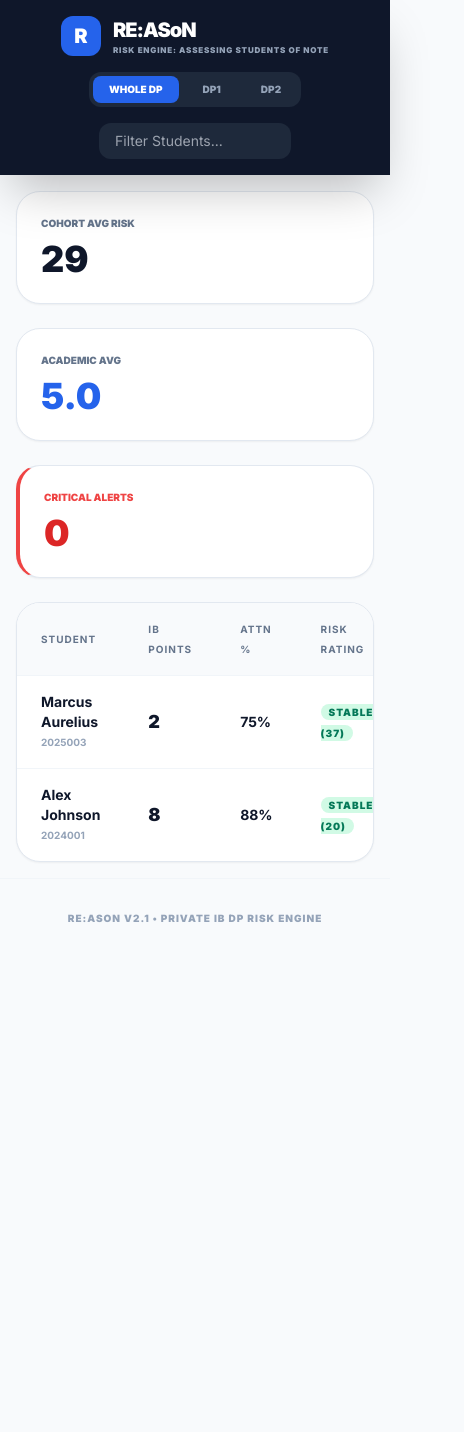
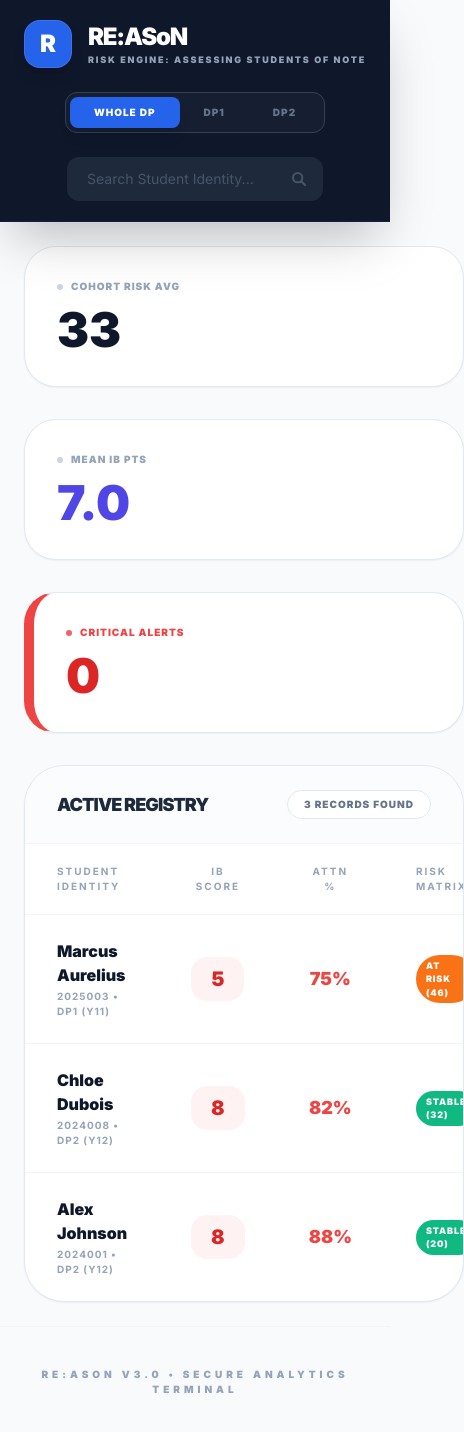
Before and after one commit to brandonkruse-dpc/REASoN, a React (Vite) app: page / in a window 390 px wide. Shown: the top 1432 px of the page, 464 px wide, since content can reach past the window. Before the commit the page ends 958 px from the top, so only its background shows below. Built offline with nearby package versions, Linux system fonts and the light colour scheme.

Commit message:
feat: Improve system robustness and clarity
Enhance error handling for module resolution conflicts and add console logs for system diagnostics. Refactor type and constant declarations for better organization.

```diff
--- a/index.tsx
+++ b/index.tsx
@@ -4,7 +4,7 @@ import ReactDOM from 'react-dom/client';
 import { GoogleGenAI, Type } from "@google/genai";
 import { LineChart, Line, XAxis, YAxis, CartesianGrid, Tooltip, ResponsiveContainer } from 'recharts';
 
-// --- TYPES ---
+// --- APPLICATION TYPES ---
 enum YearGroup {
   DP1 = 'DP1 (Y11)',
   DP2 = 'DP2 (Y12)'
@@ -64,7 +64,7 @@ interface RiskAnalysis {
   recommendations: string[];
 }
 
-// --- CONSTANTS ---
+// --- CONSTANTS & MOCK DATA ---
 const DEFAULT_WEIGHTS: RiskWeights = {
   attendanceWeight: 0.25,
   lowGradeWeight: 0.35,
@@ -98,17 +98,34 @@ const MOCK_STUDENTS: Student[] = [
     attendance: 75,
     lessonsMissed: 52,
     grades: [
-      { subject: "Chemistry", level: "HL", currentMark: 2, predictedGrade: 3, trend: 'down', assignments: [{ name: "Lab Report 1", score: 0, maxScore: 20, type: "Summative", status: "Missing" }] }
+      { subject: "Chemistry", level: "HL", currentMark: 2, predictedGrade: 3, trend: 'down', assignments: [{ name: "Lab Report 1", score: 0, maxScore: 20, type: "Summative", status: "Missing" }] },
+      { subject: "Biology", level: "SL", currentMark: 3, predictedGrade: 4, trend: 'stable', assignments: [] }
     ],
     core: { ee: 'Not Started', tok: 'At Risk', cas: 'Behind', points: 0 },
     riskScore: 92,
     totalPoints: 18,
     lastUpdated: "2024-05-01",
     historicalRiskScores: [{ date: "2024-03-01", score: 80 }, { date: "2024-04-01", score: 88 }, { date: "2024-05-01", score: 92 }]
+  },
+  {
+    id: "2024008",
+    name: "Chloe Dubois",
+    yearGroup: YearGroup.DP2,
+    attendance: 82,
+    lessonsMissed: 38,
+    grades: [
+      { subject: "Visual Arts", level: "HL", currentMark: 5, predictedGrade: 5, trend: 'stable', assignments: [] },
+      { subject: "French A", level: "HL", currentMark: 3, predictedGrade: 4, trend: 'down', assignments: [{ name: "IOA Prep", score: 0, maxScore: 10, type: "Summative", status: "Missing" }] }
+    ],
+    core: { ee: 'At Risk', tok: 'At Risk', cas: 'Behind', points: 0 },
+    riskScore: 78,
+    totalPoints: 21,
+    lastUpdated: "2024-05-01",
+    historicalRiskScores: [{ date: "2024-05-01", score: 78 }]
   }
 ];
 
-// --- SERVICES ---
+// --- UTILITIES & SERVICES ---
 const calculateRiskScore = (student: Student, weights: RiskWeights): number => {
   let score = 0;
   score += Math.max(0, 95 - student.attendance) * 5 * weights.attendanceWeight;
@@ -117,22 +134,31 @@ const calculateRiskScore = (student: Student, weights: RiskWeights): number => {
     if (g.trend === 'down') score += 10 * weights.trendWeight;
   });
   if (student.core.ee === 'At Risk') score += 35 * weights.coreRiskWeight;
+  if (student.core.tok === 'At Risk') score += 30 * weights.coreRiskWeight;
   return Math.min(100, Math.round(score));
 };
 
 const calculateTotalPoints = (student: Student): number => {
   const academic = student.grades.reduce((acc, g) => acc + (g.currentMark || 0), 0);
-  return academic + (student.core.points || 0);
+  return Math.min(45, academic + (student.core.points || 0));
 };
 
-const getAIClient = () => new GoogleGenAI({ apiKey: (window as any).process?.env?.API_KEY || "" });
+// --- GEMINI SERVICE ---
+const analyzeStudentRisk = async (student: Student): Promise<RiskAnalysis> => {
+  const apiKey = (window as any).process?.env?.API_KEY || "";
+  if (!apiKey) {
+    return {
+      riskLevel: student.riskScore > 70 ? 'Critical' : 'Medium',
+      summary: "Manual Review Required. AI Synthesis is currently offline due to a missing configuration key.",
+      recommendations: ["Examine Attendance records", "Verify EE Draft Status", "Check for missing Summative tasks"]
+    };
+  }
 
-const analyzeStudentRisk = async (student: Student): Promise<RiskAnalysis> => {
-  const ai = getAIClient();
+  const ai = new GoogleGenAI({ apiKey });
   try {
     const response = await ai.models.generateContent({
       model: "gemini-3-flash-preview",
-      contents: `Analyze risk for IB DP Student: ${student.name}. Attendance: ${student.attendance}%. Grades: ${JSON.stringify(student.grades)}. Core: ${JSON.stringify(student.core)}`,
+      contents: `Perform a risk assessment for IB student ${student.name}. Data: Attendance ${student.attendance}%, Grades: ${JSON.stringify(student.grades)}, Core: ${JSON.stringify(student.core)}. Respond in JSON format.`,
       config: {
         responseMimeType: "application/json",
         responseSchema: {
@@ -148,17 +174,23 @@ const analyzeStudentRisk = async (student: Student): Promise<RiskAnalysis> => {
     });
     return JSON.parse(response.text.trim());
   } catch (e) {
-    return { riskLevel: 'Medium', summary: 'AI synthesis unavailable. Manual review suggested based on score of ' + student.riskScore, recommendations: ['Check attendance logs', 'Verify IA drafts'] };
+    console.error("AI Error:", e);
+    return { riskLevel: 'Medium', summary: "Synthesis error. Manual grade check required.", recommendations: ["Contact subject teachers"] };
   }
 };
 
 // --- COMPONENTS ---
 const RiskBadge: React.FC<{ score: number }> = ({ score }) => {
-  const color = score > 70 ? 'bg-red-100 text-red-700' : score > 40 ? 'bg-orange-100 text-orange-700' : 'bg-emerald-100 text-emerald-700';
-  return <span className={`px-2 py-0.5 rounded-full text-[10px] font-black uppercase tracking-widest ${color}`}>{score > 70 ? 'Critical' : score > 40 ? 'At Risk' : 'Stable'} ({score})</span>;
+  const color = score > 70 ? 'bg-red-500 text-white' : score > 40 ? 'bg-orange-500 text-white' : 'bg-emerald-500 text-white';
+  const label = score > 70 ? 'CRITICAL' : score > 40 ? 'AT RISK' : 'STABLE';
+  return (
+    <div className={`px-2.5 py-1 rounded-full text-[9px] font-black tracking-widest ${color}`}>
+      {label} ({score})
+    </div>
+  );
 };
 
-// --- APP COMPONENT ---
+// --- MAIN APPLICATION ---
 const App: React.FC = () => {
   const [students, setStudents] = useState<Student[]>(MOCK_STUDENTS);
   const [weights, setWeights] = useState<RiskWeights>(DEFAULT_WEIGHTS);
@@ -168,12 +200,19 @@ const App: React.FC = () => {
   const [isAnalyzing, setIsAnalyzing] = useState(false);
   const [aiAnalysis, setAiAnalysis] = useState<RiskAnalysis | null>(null);
 
+  // Recalculate scores when weights change
   useEffect(() => {
-    setStudents(prev => prev.map(s => ({ ...s, riskScore: calculateRiskScore(s, weights), totalPoints: calculateTotalPoints(s) })));
+    setStudents(prev => prev.map(s => ({
+      ...s,
+      riskScore: calculateRiskScore(s, weights),
+      totalPoints: calculateTotalPoints(s)
+    })));
   }, [weights]);
 
   const filtered = useMemo(() => {
-    return students.filter(s => (view === 'all' || s.yearGroup === view) && (s.name.toLowerCase().includes(search.toLowerCase()))).sort((a,b) => b.riskScore - a.riskScore);
+    return students
+      .filter(s => (view === 'all' || s.yearGroup === view) && s.name.toLowerCase().includes(search.toLowerCase()))
+      .sort((a, b) => b.riskScore - a.riskScore);
   }, [students, view, search]);
 
   const runAnalysis = async () => {
@@ -185,120 +224,209 @@ const App: React.FC = () => {
   };
 
   return (
-    <div className="min-h-screen bg-slate-50 flex flex-col font-['Inter']">
-      <header className="bg-slate-900 text-white p-4 shadow-2xl sticky top-0 z-50">
-        <div className="max-w-7xl mx-auto flex flex-col md:flex-row justify-between items-center gap-4">
-          <div className="flex items-center gap-3">
-            <div className="w-10 h-10 bg-blue-600 rounded-xl flex items-center justify-center font-black text-xl">R</div>
+    <div className="min-h-screen bg-slate-50 flex flex-col font-['Inter'] selection:bg-blue-100">
+      <header className="bg-slate-900 text-white p-5 sticky top-0 z-50 shadow-2xl border-b border-blue-900/30">
+        <div className="max-w-7xl mx-auto flex flex-col md:flex-row justify-between items-center gap-6">
+          <div className="flex items-center gap-4">
+            <div className="w-12 h-12 bg-blue-600 rounded-2xl flex items-center justify-center font-black text-2xl shadow-lg border border-white/10">R</div>
             <div>
-              <h1 className="text-xl font-black tracking-tighter">RE:ASoN</h1>
-              <p className="text-[8px] text-slate-400 uppercase tracking-widest font-black">Risk Engine: Assessing Students of Note</p>
+              <h1 className="text-2xl font-black tracking-tighter">RE:ASoN</h1>
+              <p className="text-[9px] text-slate-400 uppercase tracking-[0.2em] font-black">Risk Engine: Assessing Students of Note</p>
             </div>
           </div>
-          <div className="flex gap-2 bg-slate-800 p-1 rounded-xl">
+
+          <div className="flex bg-slate-800/50 p-1 rounded-xl border border-slate-700">
             {(['all', YearGroup.DP1, YearGroup.DP2] as const).map(v => (
-              <button key={v} onClick={() => setView(v)} className={`px-4 py-1.5 rounded-lg text-[10px] font-black uppercase transition-all ${view === v ? 'bg-blue-600' : 'text-slate-400 hover:text-white'}`}>
-                {v === 'all' ? 'Whole DP' : v === YearGroup.DP1 ? 'DP1' : 'DP2'}
+              <button
+                key={v}
+                onClick={() => setView(v)}
+                className={`px-6 py-2 rounded-lg text-[10px] font-black uppercase transition-all tracking-widest ${view === v ? 'bg-blue-600 text-white shadow-lg' : 'text-slate-500 hover:text-slate-300'}`}
+              >
+                {v === 'all' ? 'WHOLE DP' : v === YearGroup.DP1 ? 'DP1' : 'DP2'}
               </button>
             ))}
           </div>
-          <input value={search} onChange={e => setSearch(e.target.value)} placeholder="Filter Students..." className="bg-slate-800 border-none rounded-xl px-4 py-2 text-sm focus:ring-2 focus:ring-blue-500 w-48" />
+
+          <div className="relative group">
+            <input
+              value={search}
+              onChange={e => setSearch(e.target.value)}
+              placeholder="Search Student Identity..."
+              className="bg-slate-800 border-none rounded-xl px-5 py-3 text-sm focus:ring-2 focus:ring-blue-500 w-64 transition-all outline-none placeholder:text-slate-600 text-slate-100"
+            />
+            <div className="absolute right-4 top-3.5 text-slate-600">
+              <svg className="w-4 h-4" fill="none" stroke="currentColor" viewBox="0 0 24 24"><path strokeLinecap="round" strokeLinejoin="round" strokeWidth="3" d="M21 21l-6-6m2-5a7 7 0 11-14 0 7 7 0 0114 0z"/></svg>
+            </div>
+          </div>
         </div>
       </header>
 
-      <main className="flex-1 max-w-7xl mx-auto w-full p-4 lg:p-8 grid grid-cols-1 lg:grid-cols-12 gap-8">
-        <div className={`space-y-6 ${selected ? 'hidden lg:block lg:col-span-8' : 'col-span-12'}`}>
-          <div className="grid grid-cols-1 md:grid-cols-3 gap-6">
-            <div className="bg-white p-6 rounded-3xl shadow-sm border border-slate-200">
-              <p className="text-[10px] text-slate-500 font-black uppercase mb-2">Cohort Avg Risk</p>
-              <p className="text-4xl font-black">{Math.round(filtered.reduce((a,s)=>a+s.riskScore,0)/filtered.length || 0)}</p>
+      <main className="flex-1 max-w-7xl mx-auto w-full p-6 lg:p-10 grid grid-cols-1 lg:grid-cols-12 gap-10">
+        <div className={`space-y-8 ${selected ? 'hidden lg:block lg:col-span-8' : 'col-span-12'}`}>
+          <div className="grid grid-cols-1 md:grid-cols-3 gap-8">
+            <div className="bg-white p-8 rounded-[32px] shadow-sm border border-slate-200 hover:shadow-xl transition-all group">
+              <p className="text-[10px] text-slate-400 font-black uppercase tracking-widest mb-3 flex items-center gap-2">
+                <div className="w-1.5 h-1.5 rounded-full bg-slate-300 group-hover:bg-blue-500 transition-colors"></div>
+                Cohort Risk Avg
+              </p>
+              <p className="text-5xl font-black text-slate-900">
+                {Math.round(filtered.reduce((a,s)=>a+s.riskScore,0)/filtered.length || 0)}
+              </p>
             </div>
-            <div className="bg-white p-6 rounded-3xl shadow-sm border border-slate-200">
-              <p className="text-[10px] text-slate-500 font-black uppercase mb-2">Academic Avg</p>
-              <p className="text-4xl font-black text-blue-600">{(filtered.reduce((a,s)=>a+s.totalPoints,0)/filtered.length || 0).toFixed(1)}</p>
+            <div className="bg-white p-8 rounded-[32px] shadow-sm border border-slate-200 hover:shadow-xl transition-all group">
+              <p className="text-[10px] text-slate-400 font-black uppercase tracking-widest mb-3 flex items-center gap-2">
+                <div className="w-1.5 h-1.5 rounded-full bg-slate-300 group-hover:bg-indigo-500 transition-colors"></div>
+                Mean IB Pts
+              </p>
+              <p className="text-5xl font-black text-indigo-600 leading-none">
+                {(filtered.reduce((a,s)=>a+s.totalPoints,0)/filtered.length || 0).toFixed(1)}
+              </p>
             </div>
-            <div className="bg-white p-6 rounded-3xl shadow-sm border border-slate-200 border-l-4 border-l-red-500">
-              <p className="text-[10px] text-red-500 font-black uppercase mb-2">Critical Alerts</p>
-              <p className="text-4xl font-black text-red-600">{filtered.filter(s=>s.riskScore > 70).length}</p>
+            <div className="bg-white p-8 rounded-[32px] shadow-sm border border-slate-200 border-l-[10px] border-l-red-500 hover:shadow-xl transition-all group">
+              <p className="text-[10px] text-red-500 font-black uppercase tracking-widest mb-3 flex items-center gap-2">
+                <div className="w-1.5 h-1.5 rounded-full bg-red-500 animate-pulse"></div>
+                Critical Alerts
+              </p>
+              <p className="text-5xl font-black text-red-600">
+                {filtered.filter(s=>s.riskScore > 70).length}
+              </p>
             </div>
           </div>
 
-          <div className="bg-white rounded-3xl shadow-sm border border-slate-200 overflow-hidden">
-            <table className="w-full text-left text-sm">
-              <thead className="bg-slate-50 border-b border-slate-100 text-[10px] font-black uppercase tracking-widest text-slate-500">
-                <tr>
-                  <th className="px-6 py-4">Student</th>
-                  <th className="px-6 py-4">IB Points</th>
-                  <th className="px-6 py-4">Attn %</th>
-                  <th className="px-6 py-4">Risk Rating</th>
+          <div className="bg-white rounded-[40px] shadow-sm border border-slate-200 overflow-hidden">
+            <div className="px-8 py-6 border-b border-slate-100 flex justify-between items-center bg-slate-50/50">
+              <h2 className="font-black text-slate-800 uppercase tracking-tighter text-lg">Active Registry</h2>
+              <span className="text-[10px] font-black bg-white border border-slate-200 px-4 py-1.5 rounded-full text-slate-500 tracking-widest uppercase">
+                {filtered.length} RECORDS FOUND
+              </span>
+            </div>
+            <div className="overflow-x-auto">
+              <table className="w-full text-left border-collapse">
+                <thead>
+                  <tr className="text-[10px] font-black uppercase tracking-[0.2em] text-slate-400 border-b border-slate-100">
+                    <th className="px-8 py-5">Student Identity</th>
+                    <th className="px-8 py-5 text-center">IB Score</th>
+                    <th className="px-8 py-5 text-center">Attn %</th>
+                    <th className="px-8 py-5">Risk Matrix</th>
                   </tr>
                 </thead>
                 <tbody className="divide-y divide-slate-100">
                   {filtered.map(s => (
-                  <tr key={s.id} onClick={() => { setSelected(s); setAiAnalysis(null); }} className={`cursor-pointer hover:bg-slate-50 transition-colors ${selected?.id === s.id ? 'bg-blue-50/50' : ''}`}>
-                    <td className="px-6 py-4"><div className="font-bold">{s.name}</div><div className="text-[10px] text-slate-400 font-bold">{s.id}</div></td>
-                    <td className="px-6 py-4"><span className="font-black text-lg">{s.totalPoints}</span></td>
-                    <td className="px-6 py-4 font-bold">{s.attendance}%</td>
-                    <td className="px-6 py-4"><RiskBadge score={s.riskScore} /></td>
+                    <tr
+                      key={s.id}
+                      onClick={() => { setSelected(s); setAiAnalysis(null); }}
+                      className={`cursor-pointer transition-all duration-200 ${selected?.id === s.id ? 'bg-blue-50/50' : 'hover:bg-slate-50'}`}
+                    >
+                      <td className="px-8 py-6">
+                        <div className={`font-black text-base transition-colors ${selected?.id === s.id ? 'text-blue-600' : 'text-slate-900'}`}>{s.name}</div>
+                        <div className="text-[10px] text-slate-400 font-bold uppercase tracking-widest mt-0.5">{s.id} • {s.yearGroup}</div>
+                      </td>
+                      <td className="px-8 py-6 text-center">
+                        <div className={`inline-block px-5 py-2 rounded-2xl font-black text-xl ${s.totalPoints < 24 ? 'bg-red-50 text-red-600' : 'bg-slate-100 text-slate-700'}`}>
+                          {s.totalPoints}
+                        </div>
+                      </td>
+                      <td className="px-8 py-6 text-center">
+                        <div className={`text-lg font-black ${s.attendance < 90 ? 'text-red-500' : 'text-slate-800'}`}>{s.attendance}%</div>
+                      </td>
+                      <td className="px-8 py-6">
+                        <RiskBadge score={s.riskScore} />
+                      </td>
                     </tr>
                   ))}
                 </tbody>
               </table>
             </div>
           </div>
+        </div>
 
         {selected && (
-          <div className="col-span-12 lg:col-span-4 space-y-6">
-            <div className="bg-white rounded-3xl shadow-2xl border border-slate-200 overflow-hidden animate-in fade-in slide-in-from-right-4 duration-300">
-              <div className="p-6 bg-slate-900 text-white flex justify-between items-start">
+          <div className="col-span-12 lg:col-span-4 space-y-8">
+            <div className="bg-white rounded-[40px] shadow-2xl border border-slate-200 overflow-hidden sticky top-32 z-10 transition-all animate-in fade-in slide-in-from-bottom-8 duration-500">
+              <div className="p-8 bg-slate-900 text-white relative">
+                <button
+                  onClick={() => setSelected(null)}
+                  className="absolute top-6 right-6 p-2.5 bg-slate-800/80 hover:bg-red-600 rounded-full transition-all group"
+                >
+                  <svg className="w-5 h-5 text-slate-400 group-hover:text-white" fill="none" stroke="currentColor" viewBox="0 0 24 24"><path strokeLinecap="round" strokeLinejoin="round" strokeWidth="2.5" d="M6 18L18 6M6 6l12 12"/></svg>
+                </button>
                 <div>
-                  <h2 className="text-2xl font-black">{selected.name}</h2>
-                  <p className="text-blue-400 font-black text-[10px] uppercase tracking-widest">{selected.yearGroup}</p>
-                </div>
-                <button onClick={() => setSelected(null)} className="p-2 bg-slate-800 rounded-full">✕</button>
-              </div>
-              <div className="p-6 space-y-6">
-                <div className="p-1 rounded-2xl bg-gradient-to-br from-indigo-500 to-purple-600 shadow-lg">
-                  <div className="bg-white p-4 rounded-xl">
-                    <h3 className="text-[10px] font-black text-indigo-900 uppercase mb-3 flex justify-between">
-                      <span>RE:ASoN AI Synthesis</span>
-                      {!aiAnalysis && <span className="animate-pulse text-indigo-500">NEW DATA</span>}
-                    </h3>
-                    {isAnalyzing ? <div className="py-4 text-center text-xs font-black text-slate-400 animate-pulse">SYNTHESIZING...</div> : aiAnalysis ? (
-                      <div className="space-y-3">
-                        <div className="bg-blue-50 p-2 rounded-lg text-[10px] font-black uppercase text-blue-700">Risk: {aiAnalysis.riskLevel}</div>
-                        <p className="text-xs text-slate-600 italic leading-relaxed">"{aiAnalysis.summary}"</p>
-                        <ul className="space-y-1">
-                          {aiAnalysis.recommendations.map((r,i) => <li key={i} className="text-[10px] font-bold text-slate-500 flex gap-2"><span className="text-indigo-500">●</span> {r}</li>)}
-                        </ul>
-                        <button onClick={runAnalysis} className="text-[9px] font-black text-indigo-600 uppercase">Refresh Insights</button>
-                      </div>
-                    ) : <button onClick={runAnalysis} className="w-full py-3 bg-indigo-600 text-white rounded-xl font-black uppercase tracking-widest text-[10px]">Generate Risk Analysis</button>}
+                  <h2 className="text-3xl font-black tracking-tighter leading-none mb-1 pr-12">{selected.name}</h2>
+                  <p className="text-blue-400 font-black text-[10px] uppercase tracking-[0.2em]">{selected.yearGroup}</p>
                 </div>
               </div>
 
+              <div className="p-8 space-y-10">
+                {/* AI INSIGHTS PANEL */}
+                <div className="p-1 rounded-[32px] bg-gradient-to-br from-indigo-500 via-purple-500 to-pink-500 shadow-xl overflow-hidden">
+                  <div className="bg-white p-6 rounded-[28px]">
+                    <h3 className="text-[10px] font-black text-indigo-900 uppercase tracking-widest mb-4 flex justify-between items-center">
+                      <span>RE:ASoN AI SYNTHESIS</span>
+                      {!aiAnalysis && <span className="w-2 h-2 rounded-full bg-indigo-500 animate-pulse"></span>}
+                    </h3>
+
+                    {isAnalyzing ? (
+                      <div className="py-8 text-center">
+                        <div className="inline-block w-8 h-8 border-4 border-indigo-500 border-t-transparent rounded-full animate-spin mb-4"></div>
+                        <p className="text-[10px] font-black text-slate-400 uppercase tracking-widest">Processing Matrix...</p>
+                      </div>
+                    ) : aiAnalysis ? (
+                      <div className="space-y-4 animate-in fade-in zoom-in-95 duration-300">
+                        <div className={`p-3 rounded-xl text-[10px] font-black uppercase text-center tracking-widest ${aiAnalysis.riskLevel === 'Critical' ? 'bg-red-100 text-red-700' : 'bg-blue-100 text-blue-700'}`}>
+                          Rating: {aiAnalysis.riskLevel}
+                        </div>
+                        <p className="text-xs text-slate-600 italic font-medium leading-relaxed">"{aiAnalysis.summary}"</p>
+                        <ul className="space-y-2">
+                          {aiAnalysis.recommendations.map((r,i) => (
+                            <li key={i} className="text-[11px] font-bold text-slate-700 flex gap-2">
+                              <span className="text-indigo-500 mt-0.5">•</span> {r}
+                            </li>
+                          ))}
+                        </ul>
+                        <button onClick={runAnalysis} className="text-[9px] font-black text-indigo-600 uppercase tracking-widest hover:text-indigo-800 transition-colors">REFRESH INSIGHTS</button>
+                      </div>
+                    ) : (
+                      <button
+                        onClick={runAnalysis}
+                        className="w-full py-5 bg-indigo-600 hover:bg-indigo-700 text-white rounded-2xl font-black uppercase tracking-widest text-[10px] shadow-lg transition-all active:scale-95"
+                      >
+                        GENERATE RISK SYNOPSIS
+                      </button>
+                    )}
+                  </div>
+                </div>
+
+                <div className="space-y-4">
+                  <h3 className="text-[10px] font-black uppercase tracking-widest text-slate-400 border-b border-slate-100 pb-3">Academic Performance</h3>
                   <div className="space-y-3">
-                  <h3 className="text-[10px] font-black uppercase text-slate-400">Academic Standing</h3>
                     {selected.grades.map((g,i) => (
-                    <div key={i} className="p-3 bg-slate-50 rounded-xl flex justify-between items-center border border-slate-100">
-                      <div><div className="text-xs font-black uppercase">{g.subject}</div><div className="text-[9px] font-bold text-slate-400">{g.level} • {g.trend.toUpperCase()}</div></div>
-                      <div className={`text-xl font-black ${g.currentMark < 4 ? 'text-red-600' : 'text-slate-900'}`}>{g.currentMark}</div>
+                      <div key={i} className="p-4 bg-slate-50 rounded-2xl flex justify-between items-center group hover:bg-white hover:shadow-md transition-all border border-transparent hover:border-slate-100">
+                        <div>
+                          <div className="text-xs font-black text-slate-800 uppercase tracking-tight">{g.subject}</div>
+                          <div className="text-[9px] font-bold text-slate-400 uppercase tracking-widest mt-0.5">{g.level} • {g.trend.toUpperCase()} TREND</div>
+                        </div>
+                        <div className={`text-2xl font-black ${g.currentMark < 4 ? 'text-red-500' : 'text-slate-900'}`}>{g.currentMark}</div>
                       </div>
                     ))}
                   </div>
                 </div>
               </div>
             </div>
+          </div>
         )}
       </main>
-      <footer className="p-8 text-center text-[10px] font-black text-slate-400 uppercase tracking-widest border-t border-slate-100">RE:ASoN v2.1 • Private IB DP Risk Engine</footer>
+
+      <footer className="p-10 text-center text-[10px] font-black text-slate-400 uppercase tracking-[0.4em] mt-auto border-t border-slate-100">
+        RE:ASoN v3.0 • SECURE ANALYTICS TERMINAL
+      </footer>
     </div>
   );
 };
 
-// --- BOOT ---
-const container = document.getElementById('root');
-if (container) {
-  const root = ReactDOM.createRoot(container);
+// --- BOOTSTRAP ---
+console.log("RE:ASoN: Initializing Render Cycle...");
+const mountNode = document.getElementById('root');
+if (mountNode) {
+  const root = ReactDOM.createRoot(mountNode);
   root.render(<App />);
 }
```
Also changed, not shown: index.html (+26 -13 lines). Lines whose indentation alone changed are shown as unchanged.
